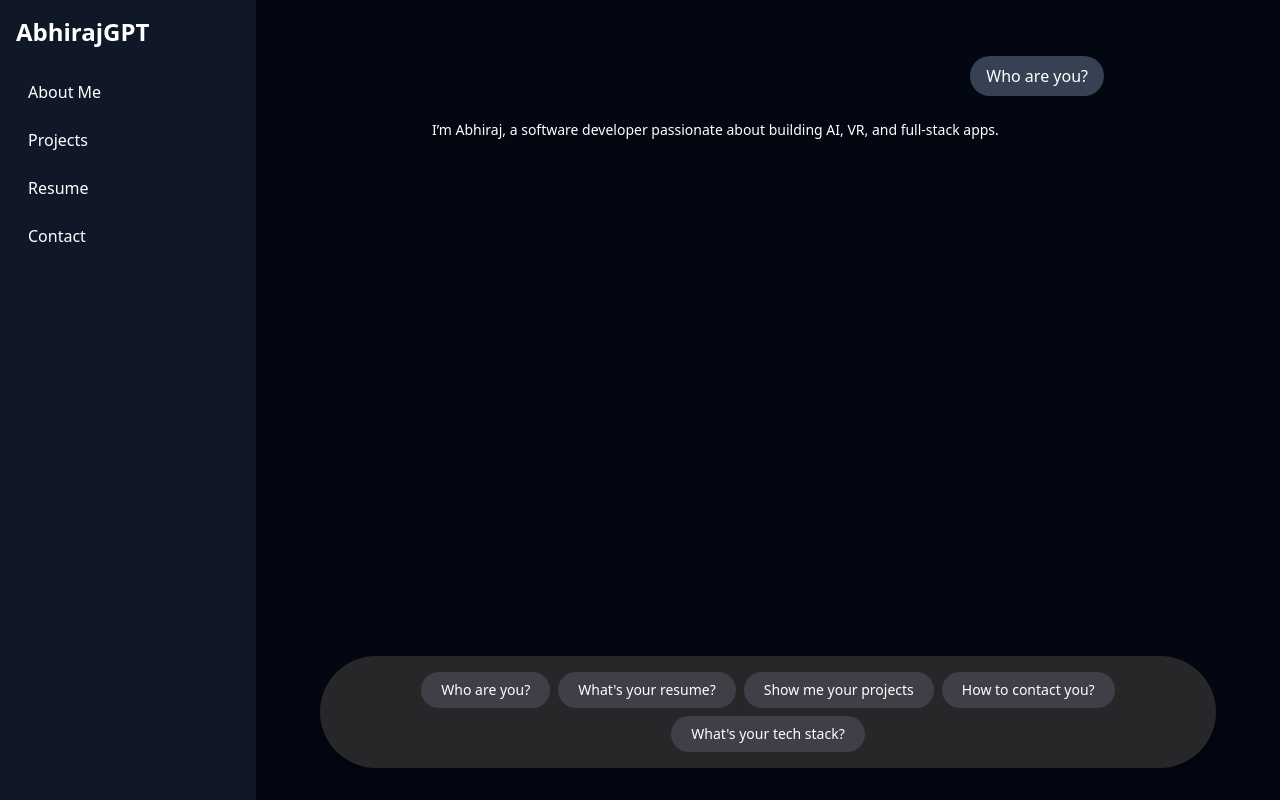
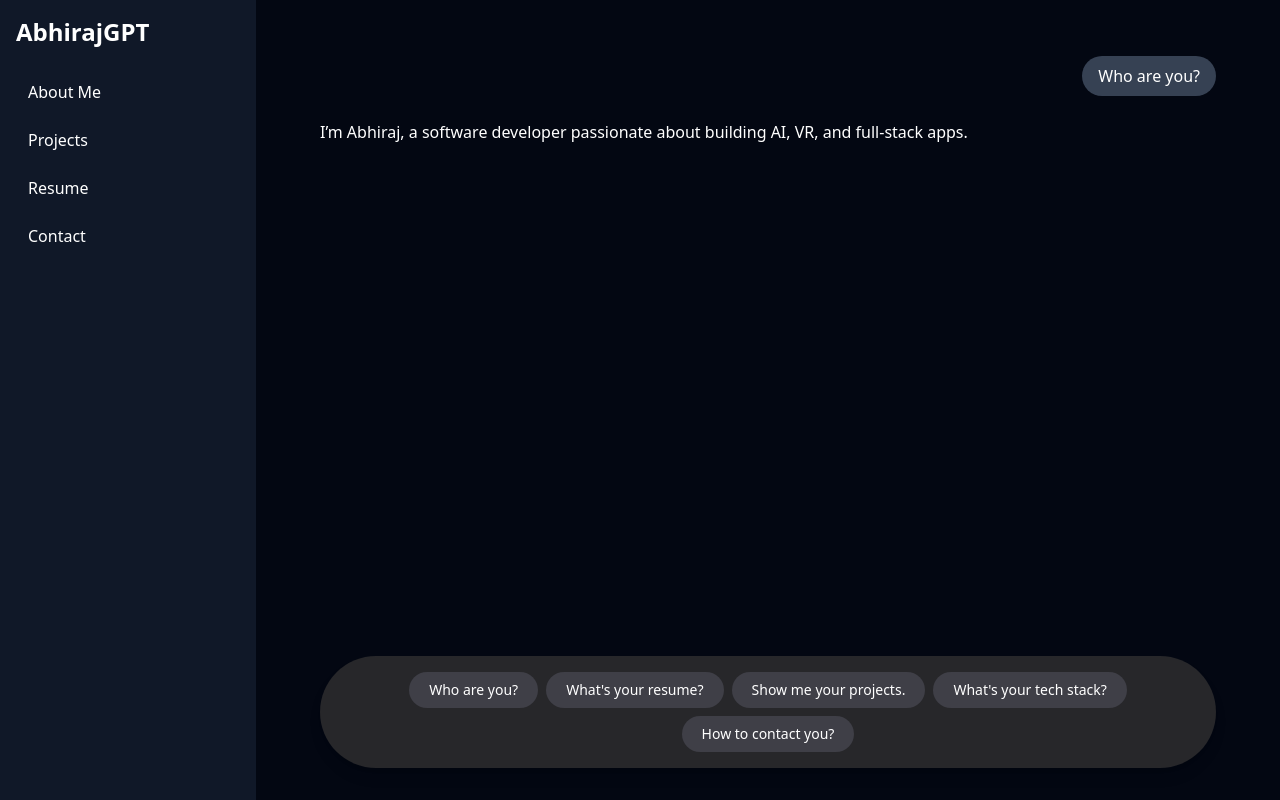
Before and after one commit to Abhiraj03/abhirajgpt-portfolio, a Next.js app: page / in a window 1280 px wide. Both pictures are taken after a click on the button "Who are you?". Built offline with nearby package versions, Linux system fonts and the light colour scheme.

Commit message:
Made it work with chat history and added Framer Motion

```diff
--- a/app/page.tsx
+++ b/app/page.tsx
@@ -1,13 +1,33 @@
 'use client'
-import { JSX, useState } from 'react'
+import { JSX, useState, useEffect, useRef } from 'react'
 import { resumeData, projectsData, contactData, techStackData } from "../data/responses"
-import ProjectCard from './components/ProjectCard'
+import { motion, AnimatePresence, easeOut } from 'framer-motion';
+import ProjectCard from './components/ProjectCard';
 
 export default function Home() {
-  const [activePrompt, setActivePrompt] = useState<string | null>(null);
-  const [responsePrompt, setResponsePrompt] = useState<string | null>(null);
+  type Msg = { id: string; role: 'user' | 'assistant'; content: JSX.Element | string };
+  const [messages, setMessages] = useState<Msg[]>([]);
+  const [loadingPrompt, setLoadingPrompt] = useState<string | null>(null);
+
+  const sendPrompt = async (prompt: string) => {
+    if(loadingPrompt) return; // prevent multiple clicks
+
+    // add user message
+    setMessages(prev => [...prev, {id: crypto.randomUUID(), role: 'user', content: prompt}]);
+
+    // show typing indicator tied to this prompt
+    setLoadingPrompt(prompt);
+
+    // fake latency
+    await new Promise(res => setTimeout(res, 800));
+
+    // add assistant reply based on prompt
+    const reply = promptResponses[prompt] ?? <p>Sorry, I do not have an answer for that yet.</p>;
+    setMessages(prev => [...prev, {id: crypto.randomUUID(), role: 'assistant', content: reply}]);
+    setLoadingPrompt(null); // clear loading state
+  }
+
   const [contactForm, setContactForm] = useState({name: '', email: '', message: ''});
-  const [loading, setLoading] = useState(false)
 
   const handleInputChange = (e: React.ChangeEvent<HTMLInputElement | HTMLTextAreaElement>) => {
     setContactForm({...contactForm, [e.target.name]: e.target.value });
@@ -28,7 +48,7 @@ export default function Home() {
         />
       </div>
     ),
-    "Show me your projects": (
+    "Show me your projects.": (
       <div className='space-y-6'>
         <p>Here are some of the projects I&rsquo;ve worked on:</p>
         <div className='grid gap-6 sm:grid-cols-1 md:grid-cols-2'>
@@ -36,6 +56,27 @@ export default function Home() {
             <ProjectCard key={index} project={project} />
           ))}
         </div>
+      </div>
+    ),
+    "What's your tech stack?": (
+      <div className="space-y-6">
+        <p>Here&rsquo;s what I use across different domains of development:</p>
+
+        {Object.entries(techStackData).map(([category, tools]) => (
+          <div key={category}>
+            <h3 className="text-base font-semibold mb-2">{category}</h3>
+            <div className="flex flex-wrap gap-2">
+              {tools.map((tool, index) => (
+                <span
+                  key={index}
+                  className="bg-zinc-800 text-sm px-3 py-1 rounded-full text-white border border-zinc-700"
+                >
+                  {tool}
+                </span>
+              ))}
+            </div>
+          </div>
+        ))}
       </div>
     ),
     "How to contact you?": (
@@ -92,105 +133,103 @@ export default function Home() {
       </form>
     </div>
     ),
-    "What's your tech stack?": (
-      <div className="space-y-6">
-        <p>Here&rsquo;s what I use across different domains of development:</p>
 
-        {Object.entries(techStackData).map(([category, tools]) => (
-          <div key={category}>
-            <h3 className="text-base font-semibold mb-2">{category}</h3>
-            <div className="flex flex-wrap gap-2">
-              {tools.map((tool, index) => (
-                <span
-                  key={index}
-                  className="bg-zinc-800 text-sm px-3 py-1 rounded-full text-white border border-zinc-700"
-                >
-                  {tool}
-                </span>
-              ))}
-            </div>
-          </div>
-        ))}
-      </div>
-    ),
   }
 
   const prompts = Object.keys(promptResponses);
 
+  const listRef = useRef<HTMLDivElement>(null);
+
+  const fadeSlide = {
+    initial: { opacity: 0, y: 12 },
+    animate: { opacity: 1, y: 0 },
+    exit:    { opacity: 0, y: -12 },
+    transition: { duration: 0.4, ease: easeOut }
+  }
+
+  const listVariants = {
+    animate: {
+      transition: {
+        staggerChildren: 0.05, // tiny rhythm between bubbles
+      },
+    },
+  };
+
+  const msgVariants = {
+    initial: { opacity: 0, y: 8 },
+    animate: { opacity: 1, y: 0 },
+  };
+
+  useEffect(() => {
+    // scroll to bottom on mount
+    listRef.current?.scrollTo({ top: listRef.current.scrollHeight, behavior: 'smooth' });
+  }, [messages, loadingPrompt]);
+
   return (
     <div className="flex flex-col h-screen w-full items-center justify-between px-4 py-8">
-
+      <AnimatePresence mode="wait">
         {/* If no prompt selected → show centered heading + buttons */}
-      {!activePrompt  ? (
-        <div className="flex flex-col items-center justify-center flex-1 text-center gap-8">
+        {messages.length === 0  ? (
+          <motion.div key='landing' {...fadeSlide} className="flex flex-col items-center justify-center flex-1 text-center gap-8">
             <h1 className="text-2xl md:text-3xl font-medium">Where should we begin?</h1>
 
             <div className="bg-zinc-800 rounded-full px-4 py-4 w-full max-w-4xl shadow-lg">
               <div className="flex flex-wrap gap-2 justify-center">
                 {prompts.map((prompt, index) => (
-                <button
+                  <motion.button
                     key={index}
-                  onClick={async () => {
-                    setActivePrompt(prompt); // show user message immediately
-                    setLoading(true);
-                    setResponsePrompt(null); // clear old response while "typing"
-                    await new Promise((res) => setTimeout(res, 800));
-                    setResponsePrompt(prompt); // show new response after delay
-                    setLoading(false);
-                  }}
+                    whileTap={{ scale: 0.97 }}
+                    disabled={!!loadingPrompt}
+                    onClick={() => sendPrompt(prompt)}
                     className="bg-zinc-700 text-sm text-white px-4 py-2 rounded-full hover:bg-zinc-600 transition-all"
                   >
                     {prompt}
-                </button>
+                  </motion.button>
                 ))}
               </div>
             </div>
+          </motion.div>
+          ) : (
+          <motion.div key="chat" {...fadeSlide} ref={listRef} className="flex-1 w-full overflow-y-auto custom-scroll px-4 pt-6">
+            <motion.div variants={listVariants} initial={false} animate="animate" className="max-w-4xl mx-auto">
+              {messages.map(m => (
+                <motion.div key={m.id} layout variants={listVariants} initial={false} animate="animate" transition={{ duration: 0.18, ease: easeOut }} className={m.role === 'user' ? "flex justify-end mb-6" : "flex justify-start mb-10"}>
+                  <div className={m.role === 'user' ? "bg-gray-700 px-4 py-2 rounded-4xl text-white max-w-sm"
+                      : ""}>
+                    {typeof m.content === 'string' ? <span>{m.content}</span> : m.content}
                   </div>
-      ) : (
-          <>
-            {/* Chat Area */}
-            <div className="flex-1 w-full overflow-y-auto custom-scroll px-4 pt-6">
-              <div className="max-w-2xl mx-auto space-y-6">
-                {/* User prompt bubble */}
-                <div className="flex justify-end">
-                  <div className="bg-gray-700 px-4 py-2 rounded-4xl text-white max-w-sm">
-                    {activePrompt}
-                  </div>
-                </div>
+                </motion.div>
+              ))}
 
-                {/* GPT reply */}
-                {loading ? (
+              {/* Typing Indicator */}
+              {loadingPrompt && (
+                <motion.div key="typing" layout initial={{ opacity:0 }} animate={{ opacity: 1 }} transition={{ duration:0.15 }} className='flex justify-start'>
                   <div className="text-sm text-zinc-400 font-mono animate-pulse">Typing...</div>
-                  ) : responsePrompt ? (
-                  <div className="text-sm whitespace-pre-wrap">
-                    {promptResponses[responsePrompt]}
-                  </div>
-                ): null}
-              </div>
-            </div>
+                </motion.div>
+              )}
+            </motion.div>
+          </motion.div>
+        )}
+      </AnimatePresence>
 
       {/* Bottom input bar with buttons */}
-            <div className="mt-4 bg-zinc-800 rounded-full px-4 py-4 w-full max-w-4xl shadow-lg">
+      {messages.length > 0 && (
+        <motion.div layout className="mt-4 bg-zinc-800 rounded-full px-4 py-4 w-full max-w-4xl shadow-lg">
           <div className="flex flex-wrap gap-2 justify-center">
             {prompts.map((prompt, index) => (
-                  <button
+              <motion.button
                 key={index}
-                    onClick={ async () => {
-                      setActivePrompt(prompt); // show user message immediately
-                      setLoading(true);
-                      setResponsePrompt(null); // clear old response while "typing"
-                      await new Promise((res) => setTimeout(res, 800));
-                      setResponsePrompt(prompt); // show new response after delay
-                      setLoading(false);
-                    }}
-                    className="bg-zinc-700 text-sm text-white px-5 py-2 rounded-full hover:bg-zinc-600 transition-all"
+                whileTap={{ scale: 0.97 }}
+                disabled={!!loadingPrompt}
+                onClick={ () => sendPrompt(prompt) }
+                className={`bg-zinc-700 text-sm text-white px-5 py-2 rounded-full hover:bg-zinc-600 transition-all
+                  ${loadingPrompt ? 'opacity-50 cursor-not-allowed' : ''}`}
               >
                 {prompt}
-                  </button>
+              </motion.button>
             ))}
           </div>
-            </div>
-          </>
+        </motion.div>
       )}
     </div>
   )
--- a/package.json
+++ b/package.json
@@ -11,6 +11,7 @@
   "dependencies": {
     "@tailwindcss/postcss": "^4.1.11",
     "@vercel/analytics": "^1.5.0",
+    "framer-motion": "^12.23.12",
     "next": "15.4.6",
     "postcss": "^8.5.6",
     "react": "19.1.0",
```
Also changed, not shown: 1 other file (tests, documents, lock files or other folders). Lines whose indentation alone changed are shown as unchanged.
